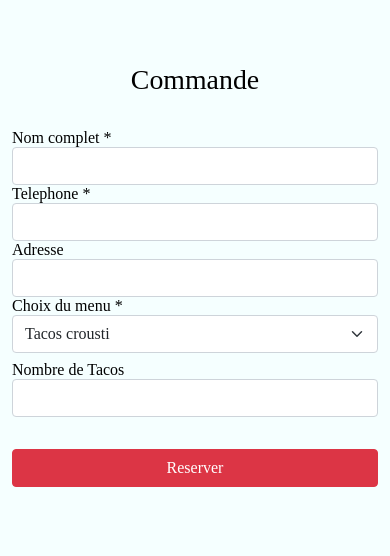
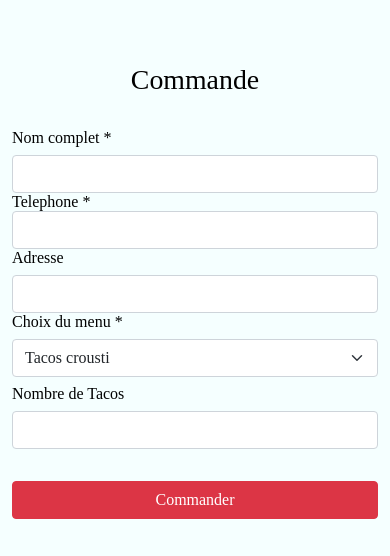
Before and after one commit to NED-dev-2020/Good-eat, a PHP site: page / in a window 390 px wide. Shown: the part 2176-2732 px from the top of the page. Run offline with PHP 8.4, Linux system fonts and the light colour scheme.

Commit message:
Update index.php

```diff
--- a/index.php
+++ b/index.php
@@ -40,7 +40,7 @@
 			<h1> GOOD eat.</h1>
 			<p id="para">Tacos à consommer avec modération. Les tacos sont vraiment très bon avec une sauce fromagère délicieuse.
 			</p>
-			<a href="#commander" style="background-color:gold; padding: 10px;">Commander</a>
+			<a href="#commander" style="background-color: orange; padding: 10px;">Commander</a>
 		</div>
 
 	</div>
@@ -84,23 +84,6 @@
 
 	</div>
 
-	<div class="container">
-		<div class="row">
-			<div class="col-md-12">
-				<script async src="https://pagead2.googlesyndication.com/pagead/js/adsbygoogle.js?client=ca-pub-8150629877562817"
-				     crossorigin="anonymous"></script>
-				<ins class="adsbygoogle"
-				     style="display:block"
-				     data-ad-format="fluid"
-				     data-ad-layout-key="-fb+5w+4e-db+86"
-				     data-ad-client="ca-pub-8150629877562817"
-				     data-ad-slot="4185575874"></ins>
-				<script>
-				     (adsbygoogle = window.adsbygoogle || []).push({});
-				</script>
-			</div>
-		</div>
-	</div>
 
 	<div class="container">
 		<div class="row">
@@ -108,7 +91,7 @@
 			<div class="col-md-6 py-4">
 				<form method="POST">
 						<div class="form-group">
-							<label>Nom complet <span class="text-red-1"></span>*</label>
+							<label class="form-label">Nom complet <span class="text-red-1"></span>*</label>
 							<input type="text" name="Nom" class="form-control">
 						</div>
 						<div class="form-group">
@@ -116,11 +99,11 @@
 							<input type="text" name="tel" class="form-control">
 						</div>
 						<div class="form-group">
-							<label>Adresse</label>
+							<label class="form-label">Adresse</label>
 							<input type="text" name="adresse" class="form-control">
 						</div>
 						<div class="form-group">
-							<label>Choix du menu <span>*</span></label>
+							<label class="form-label">Choix du menu <span>*</span></label>
 							<select name="objet" class="form-select">
 								<option value="Tacos Crousti"> Tacos crousti</option>
 								<option value="Tacos Boursin">Tacos Boursin</option>
@@ -131,13 +114,13 @@
 
 
 						<div class="form-group py-2">
-							<label>Nombre de Tacos</label>
+							<label class="form-label">Nombre de Tacos</label>
 							<input type="number" name="Nombre de Tacos" class="form-control">
 						</div>
 
 
 						<div class="form-group mt-4">
-							<input type="submit" class="btn btn-danger bg-red" value="Reserver" style="width:100%;">
+							<input type="submit" class="btn btn-danger bg-red" value="Commander" style="width:100%;">
 
 						</div>
 					</form>
```
